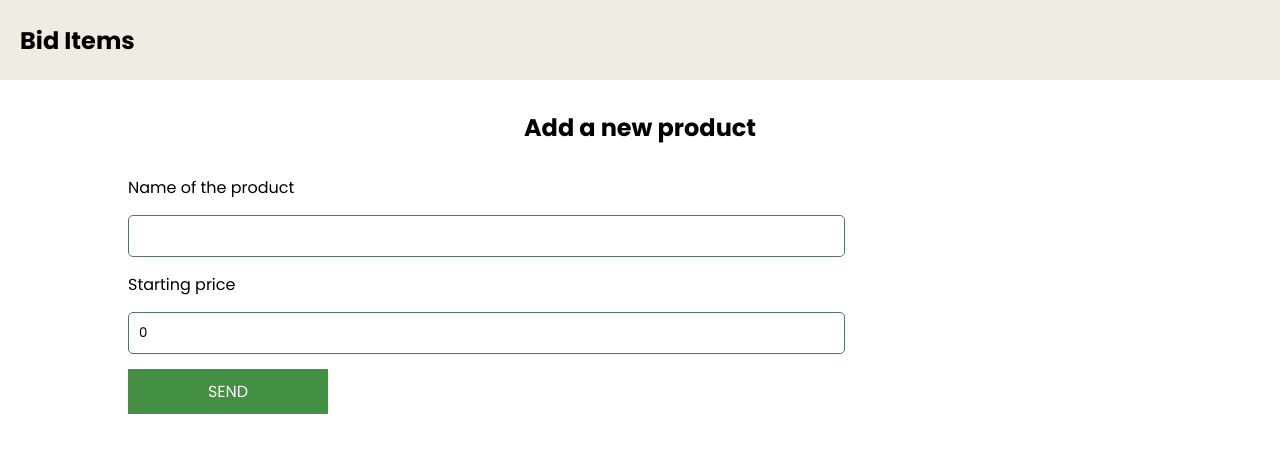
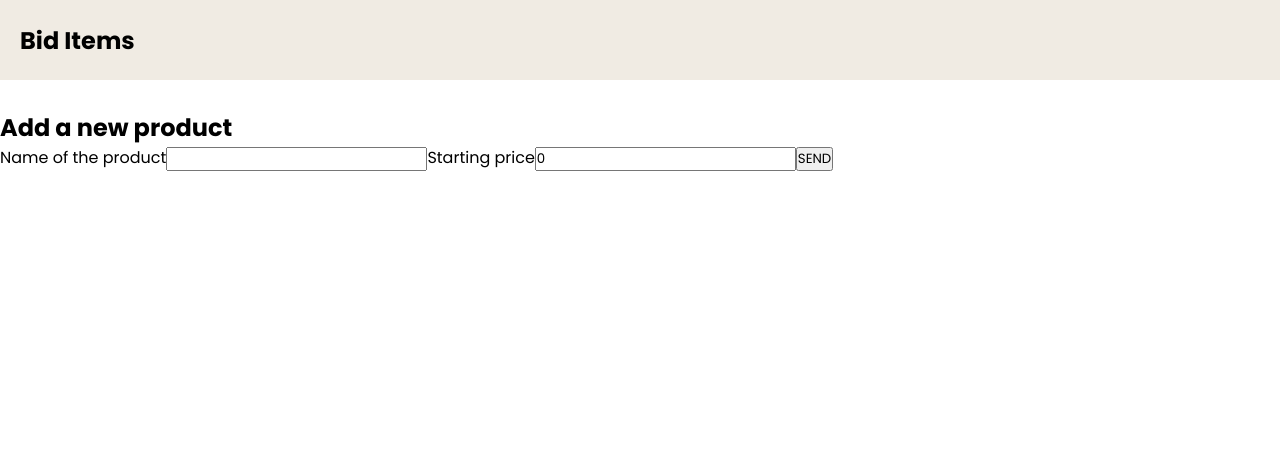
Before and after one commit to abhinabadutta2019/bid-app-frontend-react-14-nov-23, a React (Create React App) app: page /products/add in a window 1280 px wide. Shown: the top 452 px of the page. Built offline with nearby package versions, Linux system fonts and the light colour scheme; no server answers.

Commit message:
Add prod..

```diff
--- a/src/components/AddProduct.js
+++ b/src/components/AddProduct.js
@@ -1,34 +1,47 @@
-import React, {useState} from 'react'
-import {useNavigate} from "react-router-dom"
+import React, { useState } from "react";
+import { useNavigate } from "react-router-dom";
 
-const AddProduct = ({socket}) => {
-  const [name, setName] = useState("")
-  const [price, setPrice] = useState(0)
-  const navigate = useNavigate()
+const AddProduct = ({ socket }) => {
+  const [name, setName] = useState("");
+  const [price, setPrice] = useState(0);
+  const navigate = useNavigate();
 
   const handleSubmit = (e) => {
-    e.preventDefault()
-    socket.emit('addProduct', {name, price, owner: localStorage.getItem("userName")});
-    navigate("/products")
-  }
+    e.preventDefault();
+    socket.emit("addProduct", {
+      name,
+      price,
+      owner: localStorage.getItem("userName"),
+    });
+    navigate("/products");
+  };
 
   return (
     <div>
-      <div className='addproduct__container'>
-        <h2>Add a new product</h2>
-        <form className="addProduct__form" onSubmit={handleSubmit}>
-          <label htmlFor='name'>Name of the product</label>
-          <input type="text" name='name' value={name} onChange={e => setName(e.target.value)} required/>
+      <h2>Add a new product</h2>
+      <form onSubmit={handleSubmit}>
+        <label htmlFor="name">Name of the product</label>
+        <input
+          type="text"
+          name="name"
+          value={name}
+          onChange={(e) => setName(e.target.value)}
+          required
+        />
 
-          <label htmlFor='price'>Starting price</label>
-          <input type="number" name='price' value={price} onChange={e => setPrice(e.target.value)} required/>
+        <label htmlFor="price">Starting price</label>
+        <input
+          type="number"
+          name="price"
+          value={price}
+          onChange={(e) => setPrice(e.target.value)}
+          required
+        />
 
-          <button className='addProduct__cta'>SEND</button>
-        </form>
-      </div>
+        <button>SEND</button>
+      </form>
+    </div>
+  );
+};
 
-    </div>
-  )
-}
-
-export default AddProduct
+export default AddProduct;
```
